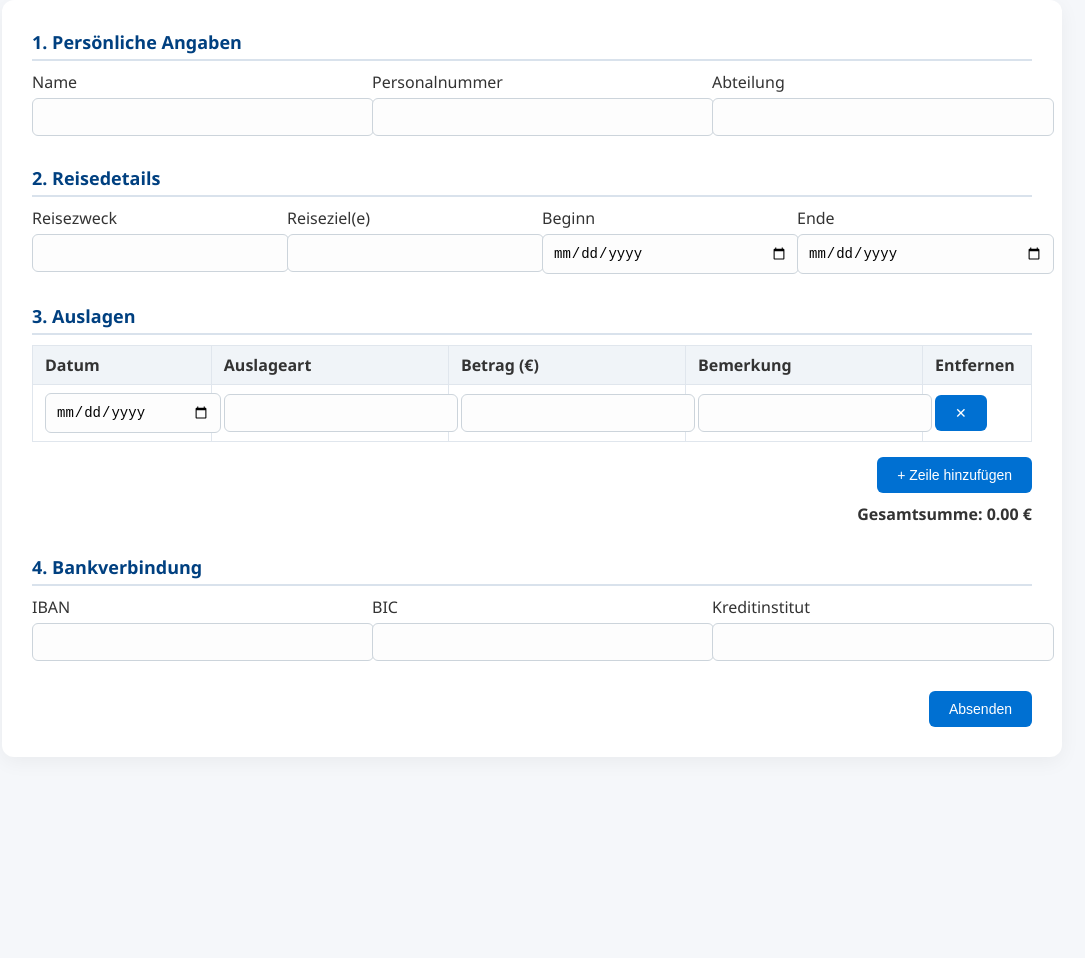
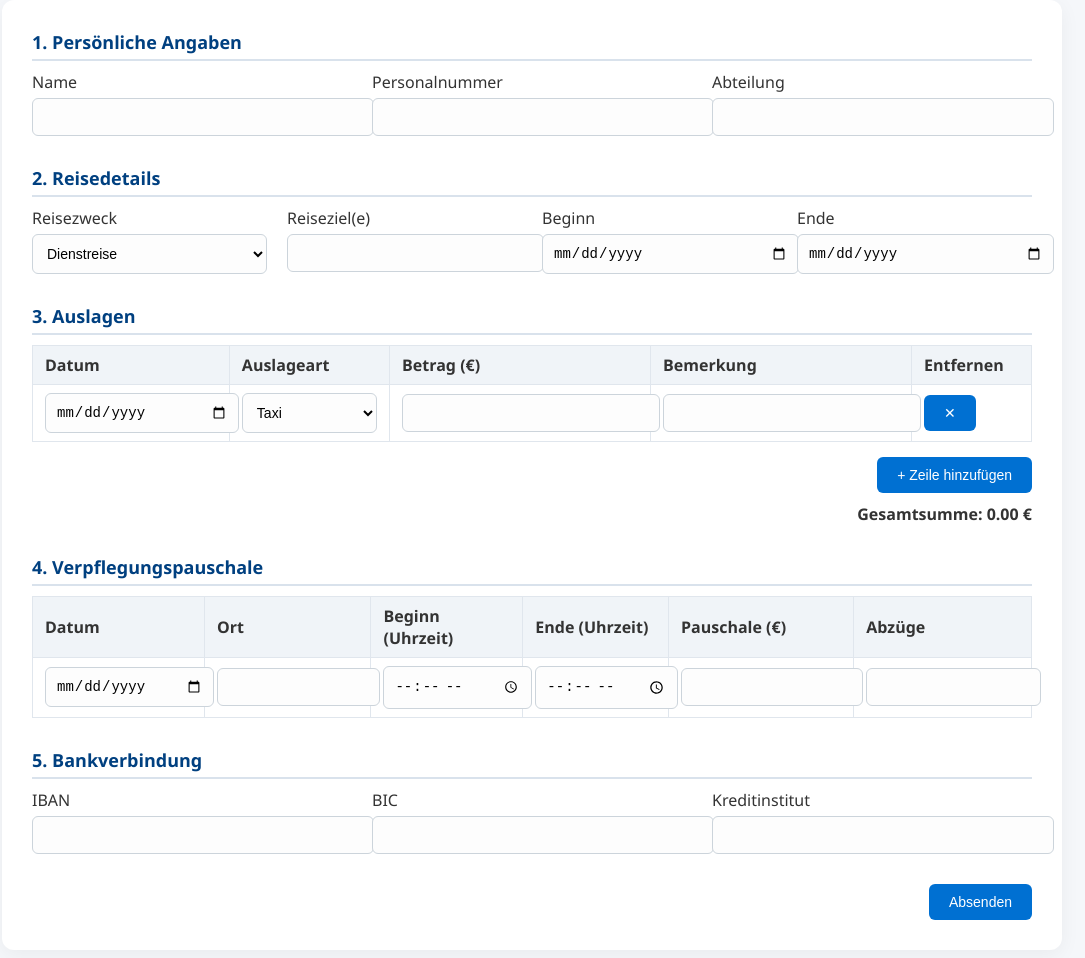
Before and after one commit to TCOL2024/KIWORKSHOP, a plain HTML site: page rk1.html in a window 1280 px wide. Shown: the part 126-1084 px from the top of the page, without its empty margins (108-1193 px from the left). Before the commit the page ends 923 px from the top, so only its background shows below. Drawn offline with Linux system fonts and the light colour scheme.

Commit message:
rk1.html aktualisieren

```diff
--- a/rk1.html
+++ b/rk1.html
@@ -112,6 +112,7 @@
 <body>
   <h1>Reisekostenabrechnung</h1>
   <form onsubmit="return false;">
+    <!-- Persönliche Angaben -->
     <div class="section">
       <div class="section-title">1. Persönliche Angaben</div>
       <div class="form-row">
@@ -130,12 +131,19 @@
       </div>
     </div>
 
+    <!-- Reisedetails -->
     <div class="section">
       <div class="section-title">2. Reisedetails</div>
       <div class="form-row">
         <div class="form-group">
           <label for="zweck">Reisezweck</label>
-          <input type="text" id="zweck" />
+          <select id="zweck">
+            <option>Dienstreise</option>
+            <option>Fortbildung</option>
+            <option>Projektbesuch</option>
+            <option>Audit</option>
+            <option>Sonstiges</option>
+          </select>
         </div>
         <div class="form-group">
           <label for="ziel">Reiseziel(e)</label>
@@ -152,6 +160,7 @@
       </div>
     </div>
 
+    <!-- Auslagen -->
     <div class="section">
       <div class="section-title">3. Auslagen</div>
       <table id="expenses-table">
@@ -167,7 +176,16 @@
         <tbody id="expenses-body">
           <tr>
             <td><input type="date" /></td>
-            <td><input type="text" /></td>
+            <td>
+              <select>
+                <option>Taxi</option>
+                <option>Hotel</option>
+                <option>Bahn</option>
+                <option>Flug</option>
+                <option>Parkgebühr</option>
+                <option>Sonstiges</option>
+              </select>
+            </td>
             <td><input type="number" step="0.01" class="amount" oninput="calculateTotal()" /></td>
             <td><input type="text" /></td>
             <td><button onclick="removeRow(this)">✕</button></td>
@@ -180,8 +198,36 @@
       <div class="total">Gesamtsumme: <span id="total">0.00</span> €</div>
     </div>
 
+    <!-- Verpflegungspauschale -->
     <div class="section">
-      <div class="section-title">4. Bankverbindung</div>
+      <div class="section-title">4. Verpflegungspauschale</div>
+      <table>
+        <thead>
+          <tr>
+            <th>Datum</th>
+            <th>Ort</th>
+            <th>Beginn (Uhrzeit)</th>
+            <th>Ende (Uhrzeit)</th>
+            <th>Pauschale (€)</th>
+            <th>Abzüge</th>
+          </tr>
+        </thead>
+        <tbody>
+          <tr>
+            <td><input type="date" /></td>
+            <td><input type="text" /></td>
+            <td><input type="time" /></td>
+            <td><input type="time" /></td>
+            <td><input type="number" step="0.01" /></td>
+            <td><input type="text" /></td>
+          </tr>
+        </tbody>
+      </table>
+    </div>
+
+    <!-- Bankverbindung -->
+    <div class="section">
+      <div class="section-title">5. Bankverbindung</div>
       <div class="form-row">
         <div class="form-group">
           <label for="iban">IBAN</label>
@@ -207,15 +253,22 @@
     function addRow() {
       const tbody = document.getElementById("expenses-body");
       const row = document.createElement("tr");
-
       row.innerHTML = `
         <td><input type="date" /></td>
-        <td><input type="text" /></td>
+        <td>
+          <select>
+            <option>Taxi</option>
+            <option>Hotel</option>
+            <option>Bahn</option>
+            <option>Flug</option>
+            <option>Parkgebühr</option>
+            <option>Sonstiges</option>
+          </select>
+        </td>
         <td><input type="number" step="0.01" class="amount" oninput="calculateTotal()" /></td>
         <td><input type="text" /></td>
         <td><button onclick="removeRow(this)">✕</button></td>
       `;
-
       tbody.appendChild(row);
     }
 
```
